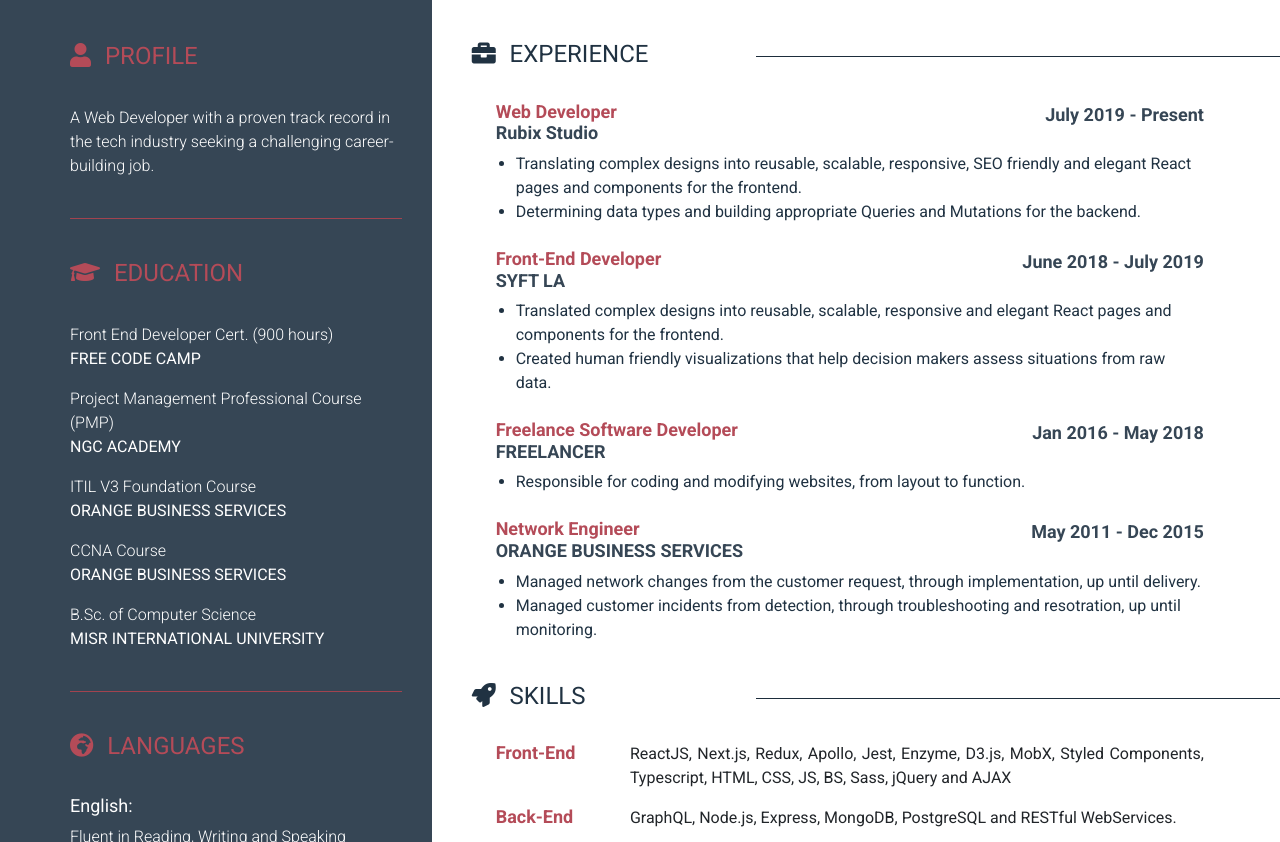
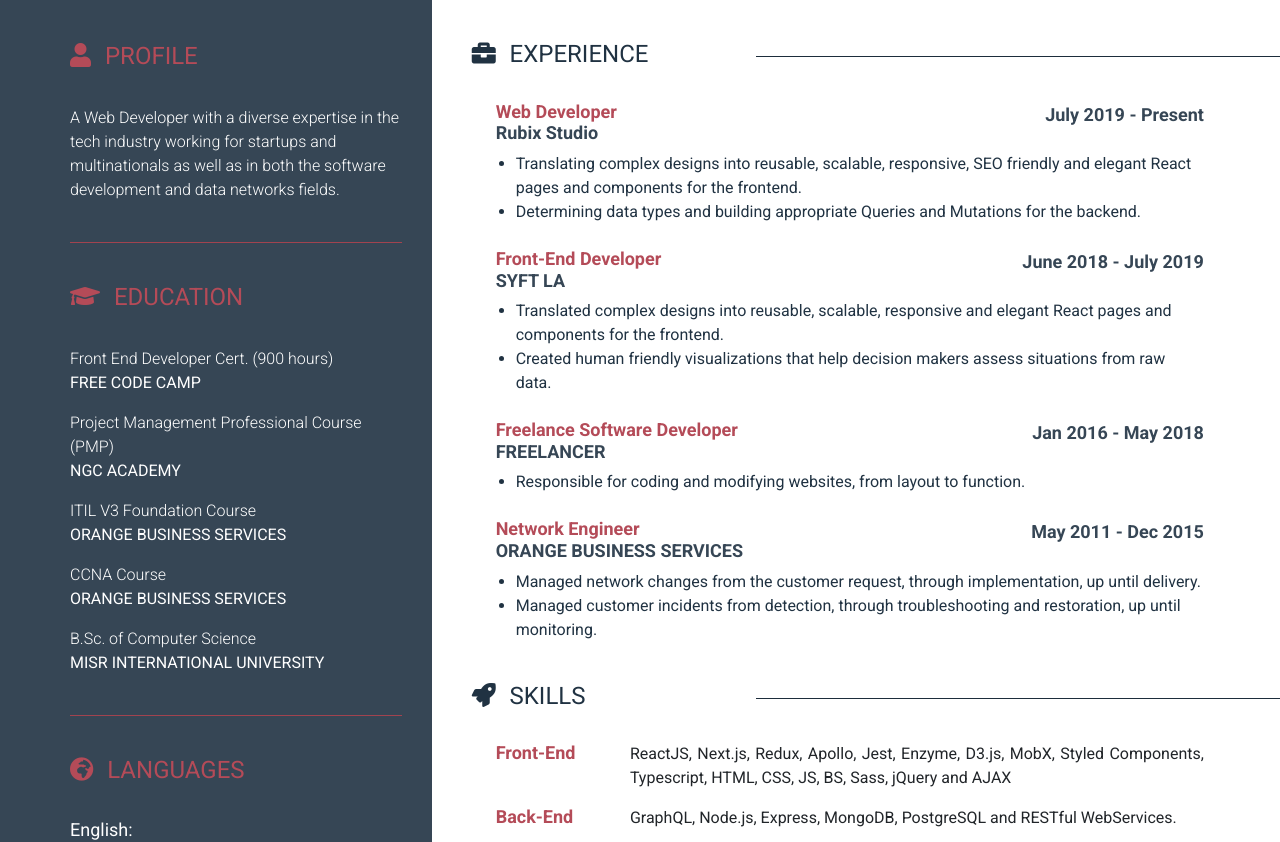
Before and after one commit to khaled-elakkad/dynamic-cv, a website: page dist/index.html in a window 1280 px wide. Shown: the part 328-1170 px from the top of the page. Drawn offline with nearby package versions, Linux system fonts and the light colour scheme.

Commit message:
changed the personal statement and fixed a typo

```diff
--- a/dist/index.html
+++ b/dist/index.html
@@ -43,8 +43,8 @@
           <section class="profile-section">
             <h2><i class="fas fa-user  mr-2"></i> Profile</h2>
             <p>
-              A Web Developer with a proven track record in the tech industry
-              seeking a challenging career-building job.
+              A Web Developer with a diverse expertise in the tech industry
+              working for startups and multinationals as well as in both the software development and data networks fields.
             </p>
             <hr />
           </section>
@@ -250,7 +250,7 @@
                       </li>
                       <li>
                         Managed customer incidents from detection, through
-                        troubleshooting and resotration, up until monitoring.
+                        troubleshooting and restoration, up until monitoring.
                       </li>
                     </ul>
                   </div>
```
